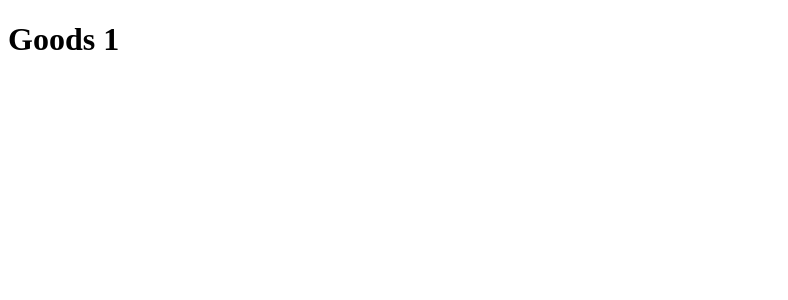
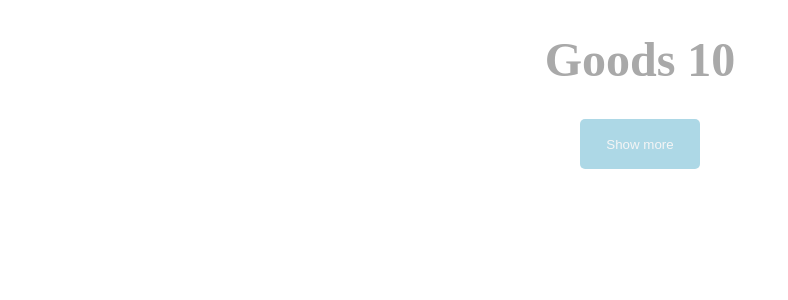
Before and after one commit to mate-academy/react_list-of-goods, a React (Create React App) app: page / in a window 1280 px wide. Shown: the top 300 px of the page, without its empty margins (0-788 px from the left). Built offline with nearby package versions, Linux system fonts and the light colour scheme; the HTML template or start-up script is replaced by a standard one.

Commit message:
Solution

```diff
--- a/package.json
+++ b/package.json
@@ -7,6 +7,7 @@
   "author": "Mate Academy",
   "license": "GPL-3.0",
   "dependencies": {
+    "node-sass": "^4.12.0",
     "prop-types": "^15.7.2",
     "react": "^16.8.6",
     "react-dom": "^16.8.6",
--- a/src/App.js
+++ b/src/App.js
@@ -1,4 +1,7 @@
 import React from 'react';
+import Button from './Components/Button/Button';
+import Content from './Components/Content/Content';
+import './App.scss';
 
 const goodsFromServer = [
   'Dumplings',
@@ -13,10 +16,67 @@ const goodsFromServer = [
   'Garlic',
 ];
 
-const App = () => (
-  <div className="App">
-    <h1>Goods 1</h1>
-  </div>
-);
+class App extends React.Component {
+  state = {
+    goods: goodsFromServer,
+    isVisible: true,
+  }
+
+  handleReset = () => this.setState({
+      goods: [...goodsFromServer],
+  });
+
+  handleReverse = () => this.setState({
+    goods: [...goodsFromServer].reverse(),
+  });
+
+  handleSort = () => this.setState({
+    goods: [...goodsFromServer].sort(),
+  });
+
+  handleSortByLength = () => this.setState({
+    goods: [...goodsFromServer].sort((a, b) => a.length > b.length ? 1 : a.length < b.length ? -1 : 0),
+  });
+
+  handleClick = () => this.setState({
+    isVisible: !this.state.isVisible,
+  });
+
+  handleWordLength = (e) => {
+    const { value } = e.target;
+
+    return (this.setState({
+      goods: [...goodsFromServer].filter(item => item.length >= value),
+    }))
+  };
+
+  render() {
+    return (
+      <div className="App">
+        <h1 className="title">
+          Goods
+          {' '}
+          {goodsFromServer.length}
+        </h1>
+        <Button
+          onClick={this.handleClick}
+          className={this.state.isVisible
+            ? 'button'
+            : 'button button--invisible'}
+          name="Show more"
+        />
+        {!this.state.isVisible &&
+          <Content
+            handleReset={this.handleReset}
+            handleReverse={this.handleReverse}
+            handleSortByLength={this.handleSortByLength}
+            handleSort={this.handleSort}
+            handleWordLength={this.handleWordLength}
+            goods={this.state.goods}
+          />}
+      </div>
+    )
+  }
+}
 
 export default App;
--- /dev/null
+++ b/src/App.scss
@@ -0,0 +1,8 @@
+body {
+  text-align: center;
+}
+
+.title {
+  color: darkgrey;
+  font-size: 3em;
+}
--- /dev/null
+++ b/src/Components/Button/Button.js
@@ -0,0 +1,25 @@
+import React from 'react';
+import PropTypes from 'prop-types';
+import './Button.scss';
+
+const Button = (props) => {
+  const { onClick, className, name } = props;
+
+  return (
+    <button
+      type="button"
+      onClick={onClick}
+      className={className}
+    >
+      {name}
+    </button>
+  );
+};
+
+Button.propTypes = {
+  onClick: PropTypes.func.isRequired,
+  className: PropTypes.string.isRequired,
+  name: PropTypes.string.isRequired,
+};
+
+export default Button;
--- /dev/null
+++ b/src/Components/Button/Button.scss
@@ -0,0 +1,23 @@
+.button {
+  height: 50px;
+  width: 120px;
+  background-color: lightblue;
+  border: none;
+  cursor: pointer;
+  color: whitesmoke;
+  margin: 0 10px;
+  border-radius: 5px;
+  transition: background-color 0.4s ease-in-out;
+
+  &:hover {
+    background-color: darken(lightblue, 20%);
+  }
+
+  &--invisible {
+    display: none;
+  }
+}
+
+.wrapper {
+  padding-top: 15px;
+}
--- /dev/null
+++ b/src/Components/Buttons/Buttons.js
@@ -0,0 +1,77 @@
+import React from 'react';
+import PropTypes from 'prop-types';
+import './Buttons.scss';
+import Button from '../Button/Button';
+
+const Buttons = (props) => {
+  const {
+    handleReset,
+    handleReverse,
+    handleSortByLength,
+    handleSort,
+    handleWordLength,
+  } = props;
+
+  return (
+    <>
+      <div className="container">
+        <Button
+          type="button"
+          className="button"
+          onClick={handleReverse}
+          name="Reverse"
+        />
+        <Button
+          type="button"
+          className="button"
+          onClick={handleSortByLength}
+          name="Sort By length"
+        />
+        <Button
+          type="button"
+          className="button"
+          onClick={handleSort}
+          name="Sort alhabetically"
+        />
+        <Button
+          type="button"
+          className="button"
+          onClick={handleReset}
+          name="Reset"
+        />
+      </div>
+      <div className="wrapper">
+        <label
+          htmlFor="goodsLength"
+          className="label"
+        >
+          Good length:
+          {' '}
+        </label>
+        <select name="select" id="goodsLength" onChange={handleWordLength}>
+          <option value="1" selected>1</option>
+          <option value="2">2</option>
+          <option value="3">3</option>
+          <option value="4">4</option>
+          <option value="5">5</option>
+          <option value="6">6</option>
+          <option value="7">7</option>
+          <option value="8">8</option>
+          <option value="9">9</option>
+          <option value="10">10</option>
+        </select>
+      </div>
+
+    </>
+  );
+};
+
+Buttons.propTypes = {
+  handleReset: PropTypes.func.isRequired,
+  handleReverse: PropTypes.func.isRequired,
+  handleSortByLength: PropTypes.func.isRequired,
+  handleSort: PropTypes.func.isRequired,
+  handleWordLength: PropTypes.func.isRequired,
+};
+
+export default Buttons;
--- /dev/null
+++ b/src/Components/Buttons/Buttons.scss
@@ -0,0 +1,4 @@
+.label {
+  font-size: 1.5em;
+  color: grey;
+}
--- /dev/null
+++ b/src/Components/Content/Content.js
@@ -0,0 +1,48 @@
+import React from 'react';
+import PropTypes from 'prop-types';
+import './Content.scss';
+import Buttons from '../Buttons/Buttons';
+
+const Content = (props) => {
+  const {
+    handleReset,
+    handleReverse,
+    handleSortByLength,
+    handleSort,
+    handleWordLength,
+    goods,
+  } = props;
+
+  return (
+    <>
+      <Buttons
+        handleReset={handleReset}
+        handleReverse={handleReverse}
+        handleSortByLength={handleSortByLength}
+        handleSort={handleSort}
+        handleWordLength={handleWordLength}
+      />
+      <ul className="content">
+        {goods.map(item => (
+          <li
+            key={item}
+            className="content__item"
+          >
+            {item}
+          </li>
+        ))}
+      </ul>
+    </>
+  );
+};
+
+Content.propTypes = {
+  handleReset: PropTypes.func.isRequired,
+  handleReverse: PropTypes.func.isRequired,
+  handleSortByLength: PropTypes.func.isRequired,
+  handleSort: PropTypes.func.isRequired,
+  handleWordLength: PropTypes.func.isRequired,
+  goods: PropTypes.arrayOf(PropTypes.string).isRequired,
+};
+
+export default Content;
--- /dev/null
+++ b/src/Components/Content/Content.scss
@@ -0,0 +1,8 @@
+.content__item {
+  font-size: 1.5em;
+  margin: 10px auto;
+  width: 400px;
+  list-style: none;
+  background-color: lightgrey;
+  color: white;
+}
```
